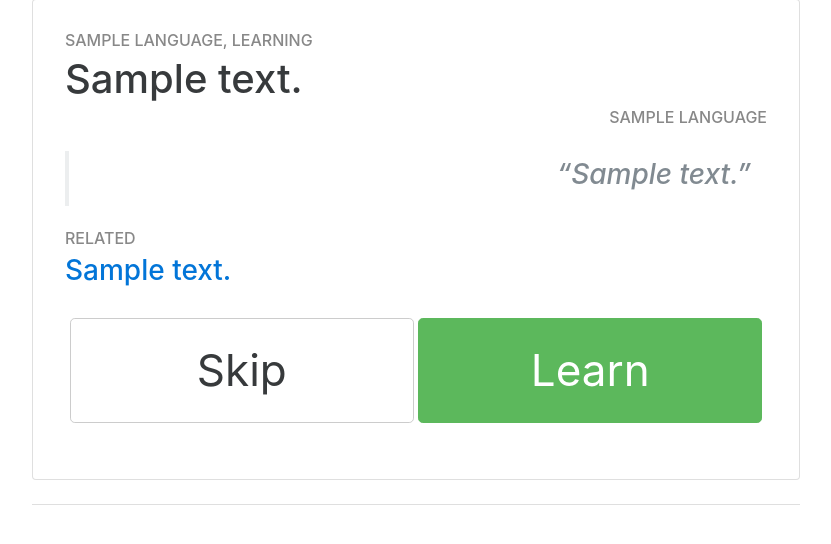
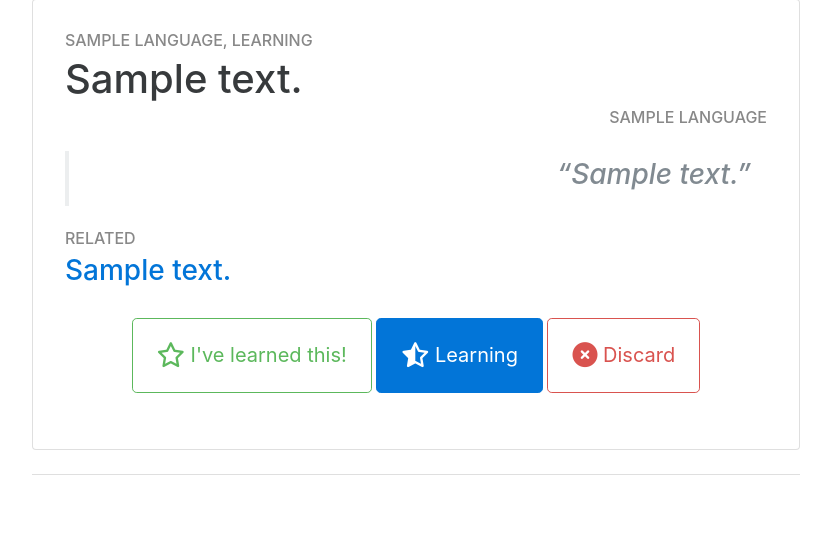
Before and after one commit to michaelsnook/sunlo, a Django app: page /card/1/ in a window 1280 px wide. Shown: the part 61-605 px from the top of the page, without its empty margins (224-1055 px from the left). Run offline with Django 3.2, Linux system fonts and the light colour scheme; a user stored in the database is signed in; tables that the repository leaves empty hold one stand-in row (values such as "Sample post"); style sheets or scripts are compiled from the project's sources; parts of the project's set-up code (start-up, migrations or seed data) failed here and were passed over; some libraries are stand-ins or nearby versions.

Commit message:
Add 'learned' button and button styling to card detail template

```diff
--- a/cards/templates/cards/card_detail.html
+++ b/cards/templates/cards/card_detail.html
@@ -34,12 +34,43 @@
   <form method="post" role="form" action="{% url 'membership_update' card.id %}">
     {% csrf_token %}
     <div class="text-xs-center m-y-2">
-      <button type="submit" name="status" value="rejected" class="p-y-2 btn btn-swiping btn-secondary btn-lg">
-        Skip
+      {% if membership.status == 'learned' %}
+      <button type="submit" name="status" value="learned" class="p-y-2 btn btn-success btn-lg">
+        <i class="fa fa-star fa-lg"></i> Learned
       </button>
-      <button type="submit" name="status" value="learning" class="p-y-2 btn btn-swiping btn-success btn-lg">
-        Learn
+      {% elif membership.status == 'learning' %}
+      <button type="submit" name="status" value="learned" class="p-y-2 btn btn-outline-success btn-lg">
+        <i class="fa fa-star-o fa-lg"></i> I've learned this!
       </button>
+      {% else %}
+      <button type="submit" name="status" value="learned" class="p-y-2 btn btn-outline-success btn-lg">
+        <i class="fa fa-star-o fa-lg"></i> I already know this!
+      </button>
+      {% endif %}
+
+      {% if membership.status == 'learning' %}
+      <button type="submit" name="status" value="learning" class="p-y-2 btn btn-primary btn-lg">
+        <i class="fa fa-star-half-o fa-lg"></i> Learning
+      </button>
+      {% elif membership.status == 'learned' %}
+      <button type="submit" name="status" value="learning" class="p-y-2 btn btn-outline-primary btn-lg">
+        <i class="fa fa-star-half-o fa-lg"></i> Still learning
+      </button>
+      {% else %}
+      <button type="submit" name="status" value="learning" class="p-y-2 btn btn-outline-primary btn-lg">
+        <i class="fa fa-download fa-lg"></i> Add to deck
+      </button>
+      {% endif %}
+
+      {% ifequal membership.status 'rejected' %}
+      <button type="submit" name="status" value="rejected" class="p-y-2 btn btn-danger btn-lg">
+        <i class="fa fa-times-circle fa-lg"></i> Rejected
+      </button>
+      {% else %}
+      <button type="submit" name="status" value="rejected" class="p-y-2 btn btn-outline-danger btn-lg">
+        <i class="fa fa-times-circle fa-lg"></i> Discard
+      </button>
+      {% endifequal %}
     </div>
   </form>
   {% else %}
```
